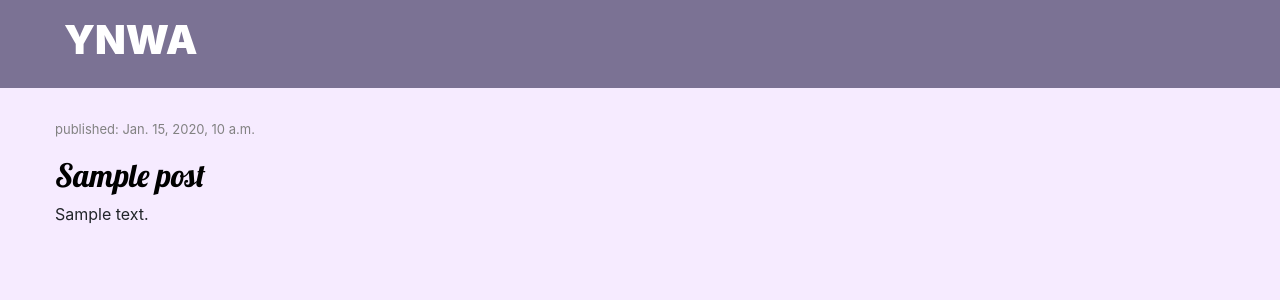
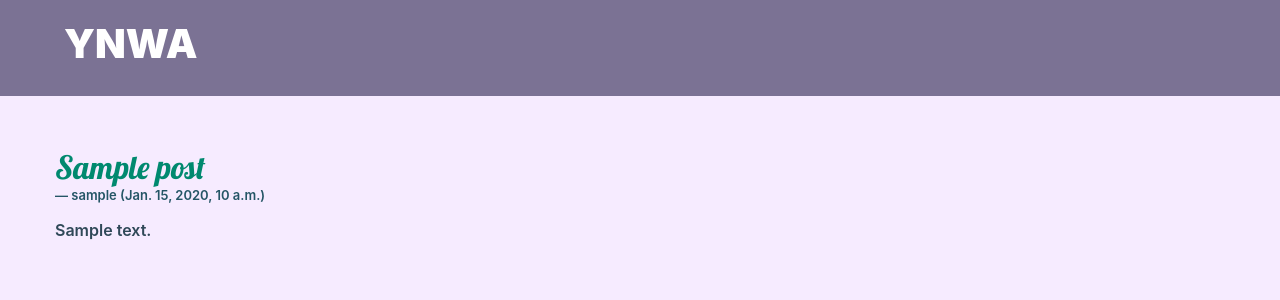
Before and after one commit to mfonism/ynwa, a Django app: template blog/templates/blog/post_list.html in a window 1280 px wide. Shown: the top 300 px of the page. Run offline with Django 3.2, Linux system fonts and the light colour scheme; the template is opened without the code that fills it: values that come from a table or form of the project are taken from there, others are empty; tables that the repository leaves empty hold one stand-in row (values such as "Sample post"); some libraries are stand-ins or nearby versions.

Commit message:
add post_detail view

```diff
--- a/blog/static/css/blog.css
+++ b/blog/static/css/blog.css
@@ -1,19 +1,21 @@
 body {
     background: #F6EBFF;
+    color: #2F4858;
+    font-weight: 600;
 }
 
-h2, h3, h4 {
+h2 {
     color: #00896F;
     font-family: 'Lobster', cursive;
+    margin-bottom: 0;
 }
 
 .page-header {
     background-color: #7B7294;
-    padding: 1rem 4rem;
+    padding: 1.25rem 4rem;
 }
 
 .page-header a,
-.page-header a:active,
 .page-header a:visited {
     color: white;
     text-decoration: none;
@@ -24,20 +26,24 @@ h2, h3, h4 {
     margin-left: 2.5rem;
 }
 
-.date {
-    color: #828282;
+.attribution {
+    color: #245566;
     font-size: small;
+    margin-bottom: 0.75rem;
 }
 
 .save {
     float: right;
 }
 
-.post-form textarea, .post-form input {
+.post-form textarea,
+.post-form input {
     width: 100%;
 }
 
-.top-menu, .top-menu:hover, .top-menu:visited {
+.top-menu,
+.top-menu:hover,
+.top-menu:visited {
     color: #ffffff;
     float: right;
     font-size: 26pt;
@@ -45,9 +51,10 @@ h2, h3, h4 {
 }
 
 .post {
-    margin: 2rem 0 3rem;
+    margin: 3.25rem 0 3.25rem;
 }
 
-.post h2 a, .post h2 a:visited {
-    color: #000000;
+.post h2 a,
+.post h2 a:visited {
+    color: #00896F;
 }
--- a/blog/templates/blog/post_list.html
+++ b/blog/templates/blog/post_list.html
@@ -3,10 +3,12 @@
 {% block content %}
     {% for post in posts %}
         <div class="post">
-            <div class="date">
-                <p>published: {{ post.published_date }}</p>
+            <h2><a href="{% url 'post_detail' pk=post.pk %}">{{ post.title }}</a></h2>
+            <div class="attribution">
+                &mdash;
+                <span class="author">{{ post.author }}</span>
+                <span class="date">({{ post.published_date }})</span>
             </div>
-            <h2><a href="">{{ post.title }}</a></h2>
             <p>{{ post.text|linebreaksbr }}</p>
         </div>
     {% endfor %}
--- a/blog/urls.py
+++ b/blog/urls.py
@@ -2,4 +2,7 @@ from django.urls import path
 
 from . import views
 
-urlpatterns = [path("", views.post_list, name="post_list.html")]
+urlpatterns = [
+    path("", views.post_list, name="post_list.html"),
+    path("post/<int:pk>/", views.post_detail, name="post_detail"),
+]
```
Also changed, not shown: blog/templates/blog/post_detail.html (added, +15 -0 lines), blog/views.py (+6 -1 lines).
